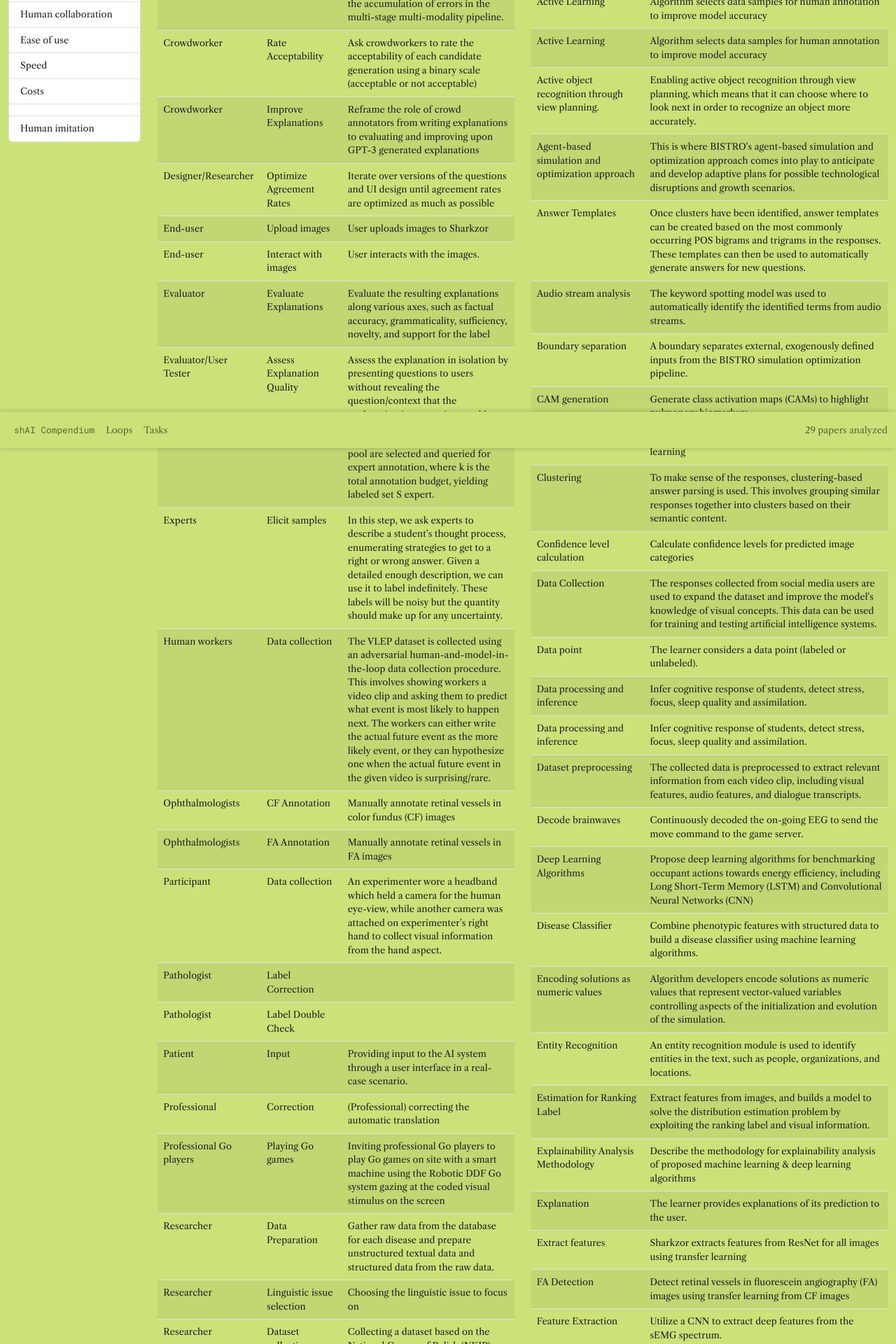
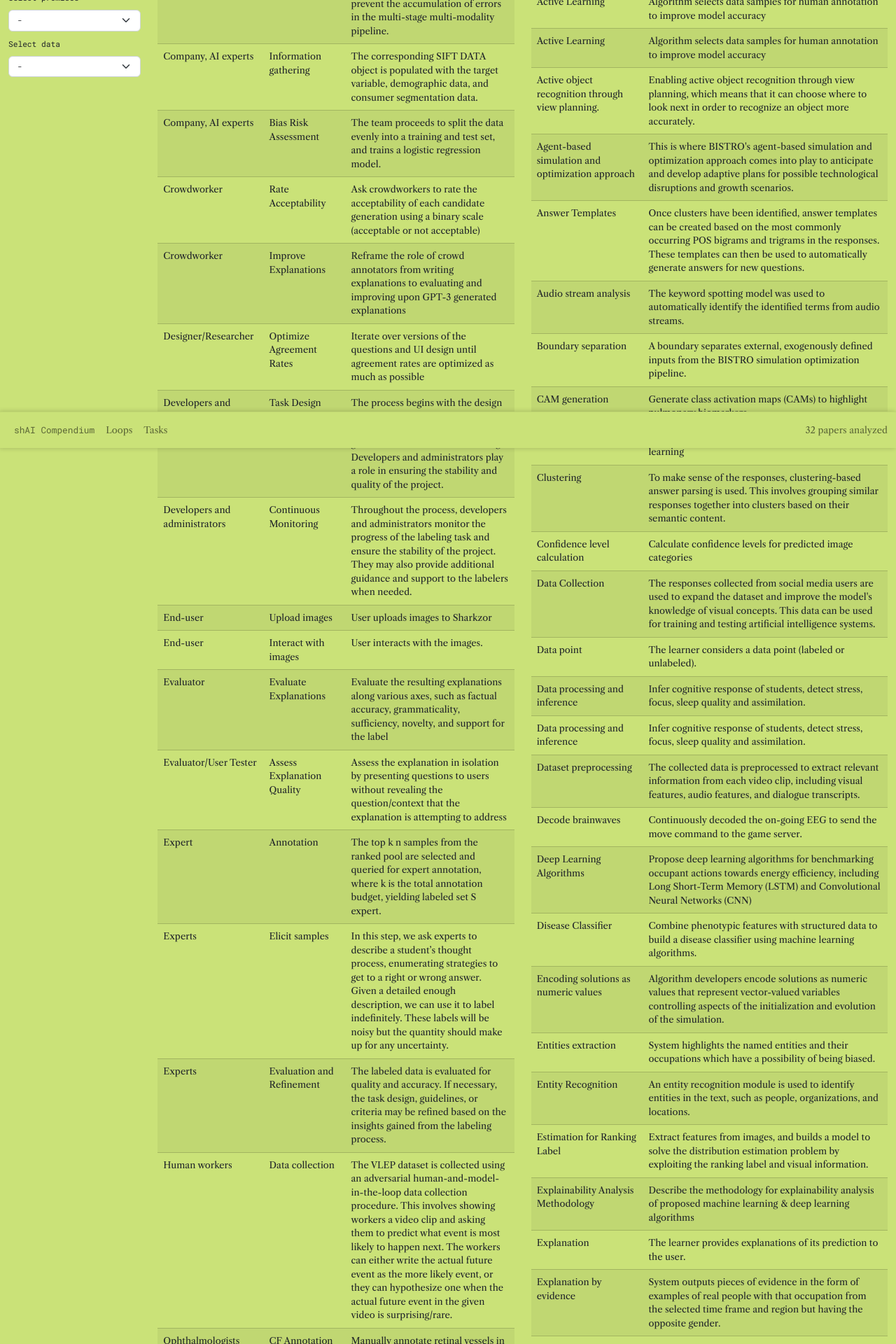
Before and after one commit to andreabenedetti/ai-compendium, a Next.js app: page /tasks in a window 1280 px wide. Shown: the part 160-2080 px from the top of the page at 70% size. Built offline with nearby package versions, Linux system fonts and the light colour scheme.

Commit message:
initial steps for filtering tasks

```diff
--- /dev/null
+++ b/components/ListOfValues/Values.js
@@ -0,0 +1,71 @@
+import React, { useRef, useEffect, useState } from "react";
+
+import { Form } from "react-bootstrap";
+import styles from "./Values.module.scss";
+import * as d3 from "d3";
+
+export default function ValuesList( data ) {
+    let humansList = [];
+    let problemsList = [];
+    let promisesList = [];
+    let dataList = [];
+
+    console.log(data);
+
+    data.data.forEach(d => {
+        d.value.humans.forEach(h => {
+            humansList.push(h);
+        });
+
+        d.value.problems.forEach(p => {
+            problemsList.push(p);
+        });
+
+        d.value.promises.forEach(p => {
+            promisesList.push(p);
+        });
+
+        d.value.data.forEach(d => {
+            dataList.push(d);
+        });
+    });
+
+    let humans = humansList.filter((value, index, array) => array.indexOf(value) === index).sort((a, b) => d3.ascending(a, b));
+    let problems = problemsList.filter((value, index, array) => array.indexOf(value) === index).sort((a, b) => d3.ascending(a, b));
+    let datas = dataList.filter((value, index, array) => array.indexOf(value) === index).sort((a, b) => d3.ascending(a, b));
+    let promises = promisesList.filter((value, index, array) => array.indexOf(value) === index).sort((a, b) => d3.ascending(a, b));
+
+    let value = [humans, problems, promises, datas];
+    let vocabulary = ["humans", "problems", "promises", "data"]
+
+    console.log(value);
+
+    const [type, setType] = useState("-");
+
+    return (
+        <Form.Group className={styles.valueList}>
+        {
+            value.map((v, i) => (
+                <>
+                <Form.Label>Select {vocabulary[i]}</Form.Label>
+                <Form.Select
+                    controlId={vocabulary[i]}
+                    style={{marginBottom: "0.5rem"}}
+                    onChange={e => {
+                        console.log("Filter by", e.target.value.split(" ")[0]);
+                        setType(e.target.value.split(" ")[0]);
+                    }}
+                >
+                    <option>-</option>
+                {
+                    v.map(l => (
+                        <option key={l} value={`${l} ${vocabulary[i]}`}>{l}</option>
+                        ))
+                    }
+                    </Form.Select>
+                    </>
+                    ))
+                }
+                </Form.Group>
+                )
+            }
--- /dev/null
+++ b/components/ListOfValues/Values.module.scss
@@ -0,0 +1,8 @@
+.valueList * {
+    font-size: 0.7rem !important;
+    font-family: "Roboto Mono", monospace;
+}
+
+.valueList button {
+    padding: 0.5rem 1rem;
+}
--- a/data/data.js
+++ b/data/data.js
@@ -555,7 +555,7 @@ const data = [
 			problems: ["Analysis"],
 			technologies: ["Image content recognition"],
 			promises: ["Ease of use"],
-			data: ["Images, Annotations"],
+			data: ["Images", "Annotations"],
 		},
 		loop: [
 			{
@@ -1759,6 +1759,151 @@ const data = [
 			"label": "Last step in each active learning cycle is an update of the model G, D."
 		}
 	]
+}, {
+	title: "Towards Integrating Fairness Transparently in Industrial Applications",
+	value: {
+		humans: ["AI experts", "Domain experts"],
+		problems: ["AI bias"],
+		technologies: [null],
+		promises: ["Debiasing", "Participation"],
+		data: [null],
+	},
+	loop: [
+		{
+			"actor": "human",
+			"type": "Company, AI experts",
+			"index": 1,
+			"title": "Information gathering",
+			"label": "The corresponding SIFT DATA object is populated with the target variable, demographic data, and consumer segmentation data."
+		},
+		{
+			"actor": "algorithm",
+			"type": "SIFT",
+			"index": 1,
+			"title": "Indentify patterns of bias",
+			"label": "After data preparation, a sparse group detection algorithm checks each subgroup defined by each sensitive feature."
+		},
+		{
+			"actor": "human",
+			"type": "Company, AI experts",
+			"index": 2,
+			"title": "Bias Risk Assessment",
+			"label": "The team proceeds to split the data evenly into a training and test set, and trains a logistic regression model."
+		},
+	]
+}, {
+	title: "Generating Clues for Gender based Occupation De-biasing in Text",
+	value: {
+		humans: ["User"],
+		problems: ["AI bias"],
+		technologies: [null],
+		promises: ["Human support", "Creativity", "Debiasing"],
+		data: ["Written text"],
+	},
+	loop: [
+		{
+			"actor": "human",
+			"type": "Storyteller",
+			"index": 1,
+			"title": "User input",
+			"label": "User inputs a text snippet and selects the timespan and demographic information."
+		},
+		{
+			"actor": "algorithm",
+			"type": "Named Entity Recognition",
+			"index": 4,
+			"title": "Entities extraction",
+			"label": "System highlights the named entities and their occupations which have a possibility of being biased."
+		},
+		{
+			"actor": "algorithm",
+			"type": "Named Entity Recognition",
+			"index": 3,
+			"title": "Occupations identification",
+			"label": "System tags 996 occupations gathered from different sources."
+		},
+		{
+			"actor": "algorithm",
+			"type": "Gender Identification algorithms and Occupation Association algorithms",
+			"index": 2,
+			"title": "Gender identification",
+			"label": "System determines the gender of the named entities and suggests examples of real people with alternate gender who also had the corresponding occupation."
+		},
+		{
+			"actor": "algorithm",
+			"type": "Occupation Association algorithms",
+			"index": 1,
+			"title": "Explanation by evidence",
+			"label": "System outputs pieces of evidence in the form of examples of real people with that occupation from the selected time frame and region but having the opposite gender."
+		},
+	]
+}, {
+	title: "A Labeling Task Design for Supporting Algorithmic Needs: Facilitating Worker Diversity and Reducing AI Bias",
+	value: {
+		humans: ["Annotators", ""],
+		problems: ["AI bias"],
+		technologies: [null],
+		promises: ["Debiasing"],
+		data: ["Logs"],
+	},
+	loop: [
+		{
+			"actor": "human",
+			"type": "Developers and administrators",
+			"index": 1,
+			"title": "Task Design",
+			"label": "The process begins with the design of the labeling task. This involves defining the task requirements, guidelines, and criteria for labeling. Developers and administrators play a role in ensuring the stability and quality of the project."
+		},
+		{
+			"actor": "human",
+			"type": "Workers, Developers and administrators",
+			"index": 2,
+			"title": "Worker Recruitment",
+			"label": "Labeling workers from diverse backgrounds are recruited to participate in the task. These workers can come from various communities and have different levels of expertise."
+		},
+		{
+			"actor": "human",
+			"type": "Workers",
+			"index": 3,
+			"title": "Task Execution",
+			"label": "The individual labelers perform the labeling task based on the provided guidelines and criteria. They use an annotation tool designed specifically for the task. During this step, the labelers may encounter challenges and difficulties in categorizing labels."
+		},
+		{
+			"actor": "algorithm",
+			"type": "Machine",
+			"index": 1,
+			"title": "Machine Feedback",
+			"label": "After completing the labeling task, the machine provides feedback to the individual labelers. This feedback can be in the form of suggestions, corrections, or highlighting areas of improvement. The machine's feedback helps the labelers to refine their labeling skills and improve their performance."
+		},
+		{
+			"actor": "human",
+			"type": "Workers, Community",
+			"index": 4,
+			"title": "Community Engagement",
+			"label": "The labelers have the opportunity to engage with the community, including community leaders and educating managers. They can raise questions, seek clarifications, and receive quick answers through a group chat app. The community leaders also play a role in confirming task outputs and providing feedback to the labeling workers."
+		},
+		{
+			"actor": "human",
+			"type": "Workers",
+			"index": 5,
+			"title": "Iterative improvements",
+			"label": "Based on the feedback from the machine and the community, the individual labelers can iterate and improve their labeling performance. They can apply the feedback received to enhance the accuracy and consistency of their labeling."
+		},
+		{
+			"actor": "human",
+			"type": "Developers and administrators",
+			"index": 6,
+			"title": "Continuous Monitoring",
+			"label": "Throughout the process, developers and administrators monitor the progress of the labeling task and ensure the stability of the project. They may also provide additional guidance and support to the labelers when needed."
+		},
+		{
+			"actor": "human",
+			"type": "Experts",
+			"index": 7,
+			"title": "Evaluation and Refinement",
+			"label": "The labeled data is evaluated for quality and accuracy. If necessary, the task design, guidelines, or criteria may be refined based on the insights gained from the labeling process."
+		}
+	]
 }
 ]
 
--- a/src/pages/tasks.js
+++ b/src/pages/tasks.js
@@ -8,22 +8,13 @@ import * as d3 from "d3";
 import styles from '@/styles/Home.module.css';
 import 'bootstrap/dist/css/bootstrap.min.css';
 
-import { Container, Row, Col, Table, ListGroup } from 'react-bootstrap';
+import { Container, Row, Col, Table, ListGroup, Accordion } from 'react-bootstrap';
 import Nav from '../../components/Sub';
+import ValuesList from '../../components/ListOfValues/Values';
 
 const count = data.length;
 let humanTasks = [];
 let algoTasks = [];
-
-let promisesList = [];
-
-data.forEach(d => {
-  d.value.promises.forEach(p => {
-    promisesList.push(p);
-  })
-});
-
-let promises = promisesList.filter((value, index, array) => array.indexOf(value) === index)
 
 data.forEach(d => {
   if (d) {
@@ -48,16 +39,11 @@ export default function Home() {
     <meta name="viewport" content="width=device-width, initial-scale=1" />
     <link rel="icon" href="/favicon.ico" />
     </Head>
-    {console.log(count)}
     <Nav count = { count }/>
     <Container fluid className="mt-3 pb-5 mb-5">
     <Row>
     <Col md={{ span: 2 }}>
-      <ListGroup>
-        {
-          promises.map(p => (<ListGroup.Item href={`#${p}`} key={p}>{p}</ListGroup.Item>))
-        }
-      </ListGroup>
+    <ValuesList data={data} />
     </Col>
     <Col md={{ span: 5 }}>
     <h4>Tasks performed by humans</h4>
--- a/src/styles/globals.css
+++ b/src/styles/globals.css
@@ -100,6 +100,10 @@ a {
   text-decoration: none;
 }
 
+table {
+  border-color: rgba(0, 0, 0, 0.2) !important;
+}
+
 @media (prefers-color-scheme: dark) {
   html {
     color-scheme: dark;
```
Also changed, not shown: components/ListOfValues/index.js (added).
